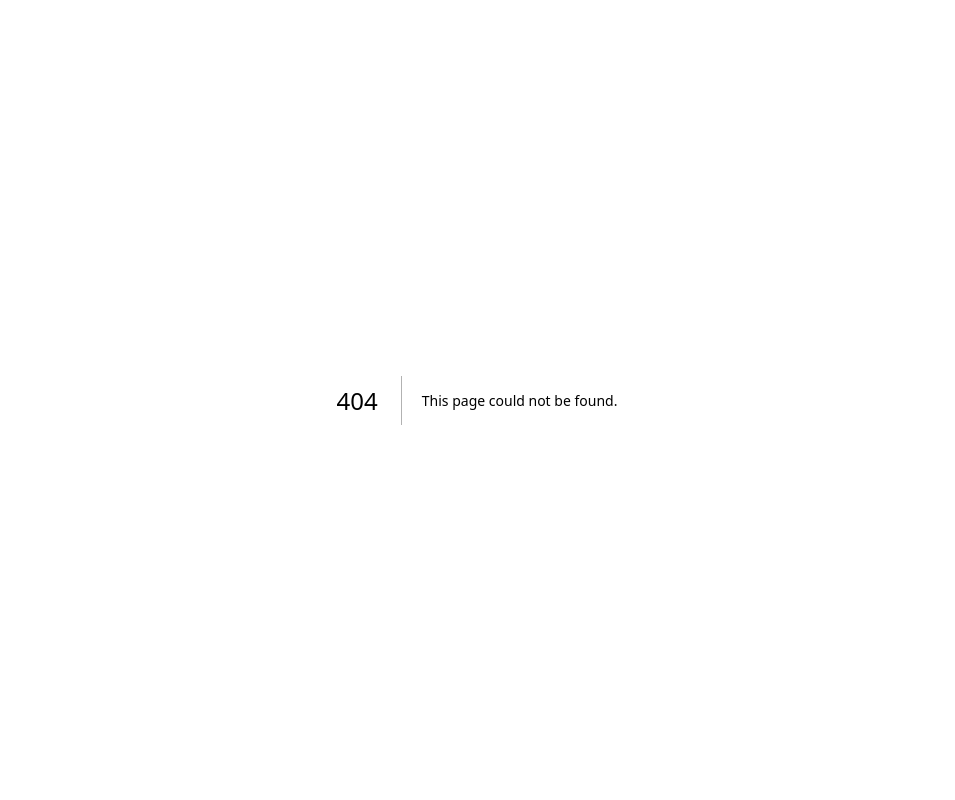
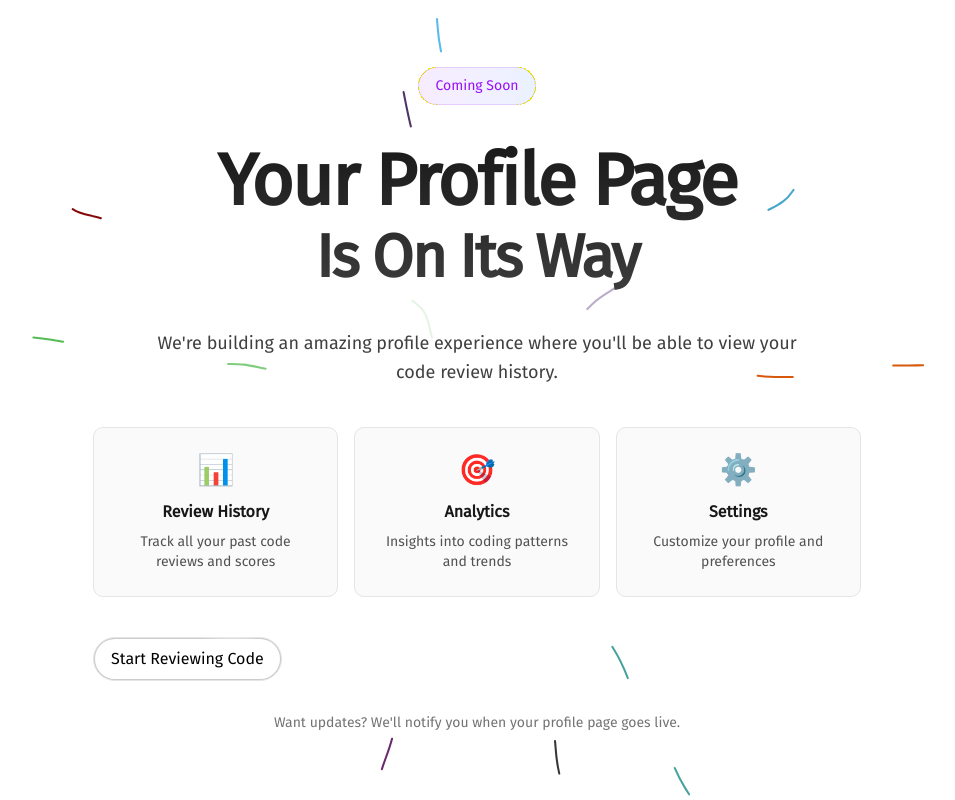
Before and after one commit to jugalmahida/ProDevScore-frontend, a Next.js app: page /profile in a window 1280 px wide. Before the commit this address had no page. Shown: the whole page, without its empty margins (163-1118 px from the left). Built offline with nearby package versions, Linux system fonts and the light colour scheme.

Commit message:
design profile page (coming soon)

```diff
--- /dev/null
+++ b/src/app/profile/page.tsx
@@ -0,0 +1,83 @@
+import React from "react";
+import { BackgroundLines } from "@/components/ui/background-lines";
+import { HoverBorderGradient } from "@/components/ui/hover-border-gradient";
+import Link from "next/link";
+
+export default function Profile() {
+  return (
+    <BackgroundLines className="flex items-center justify-center w-full min-h-screen flex-col px-4">
+      <div className="relative z-20 max-w-4xl mx-auto text-center">
+        {/* Coming Soon Badge */}
+        <div className="inline-flex items-center justify-center mb-6">
+          <span className="px-4 py-2 rounded-full text-sm font-medium bg-gradient-to-r from-purple-500/10 to-blue-500/10 border border-purple-500/20 text-purple-600 dark:text-purple-400">
+            Coming Soon
+          </span>
+        </div>
+
+        {/* Main Heading */}
+        <h1 className="bg-clip-text text-transparent text-center bg-gradient-to-b from-neutral-900 to-neutral-700 dark:from-neutral-600 dark:to-white text-4xl md:text-6xl lg:text-7xl font-sans py-4 font-bold tracking-tight">
+          Your Profile Page
+          <br />
+          <span className="text-3xl md:text-5xl lg:text-6xl">
+            Is On Its Way
+          </span>
+        </h1>
+
+        {/* Description */}
+        <p className="max-w-2xl mx-auto text-base md:text-lg text-neutral-700 dark:text-neutral-400 mt-6 mb-8 leading-relaxed">
+          We're building an amazing profile experience where you'll be able to
+          view your code review history.
+        </p>
+
+        {/* Features Preview */}
+        <div className="grid grid-cols-1 md:grid-cols-3 gap-4 max-w-3xl mx-auto mb-10 mt-10">
+          <div className="p-6 rounded-lg bg-neutral-50 dark:bg-neutral-900/50 border border-neutral-200 dark:border-neutral-800">
+            <div className="text-3xl mb-3">📊</div>
+            <h3 className="font-semibold text-neutral-900 dark:text-white mb-2">
+              Review History
+            </h3>
+            <p className="text-sm text-neutral-600 dark:text-neutral-400">
+              Track all your past code reviews and scores
+            </p>
+          </div>
+
+          <div className="p-6 rounded-lg bg-neutral-50 dark:bg-neutral-900/50 border border-neutral-200 dark:border-neutral-800">
+            <div className="text-3xl mb-3">🎯</div>
+            <h3 className="font-semibold text-neutral-900 dark:text-white mb-2">
+              Analytics
+            </h3>
+            <p className="text-sm text-neutral-600 dark:text-neutral-400">
+              Insights into coding patterns and trends
+            </p>
+          </div>
+
+          <div className="p-6 rounded-lg bg-neutral-50 dark:bg-neutral-900/50 border border-neutral-200 dark:border-neutral-800">
+            <div className="text-3xl mb-3">⚙️</div>
+            <h3 className="font-semibold text-neutral-900 dark:text-white mb-2">
+              Settings
+            </h3>
+            <p className="text-sm text-neutral-600 dark:text-neutral-400">
+              Customize your profile and preferences
+            </p>
+          </div>
+        </div>
+
+        {/* CTA Button */}
+        <Link href="/generate-review">
+          <HoverBorderGradient
+            containerClassName="rounded-full cursor-pointer"
+            as="button"
+            className="dark:bg-black bg-white text-black dark:text-white flex items-center space-x-2"
+          >
+            <span>Start Reviewing Code</span>
+          </HoverBorderGradient>
+        </Link>
+
+        {/* Additional Info */}
+        <p className="text-sm text-neutral-500 dark:text-neutral-500 mt-8">
+          Want updates? We'll notify you when your profile page goes live.
+        </p>
+      </div>
+    </BackgroundLines>
+  );
+}
```
